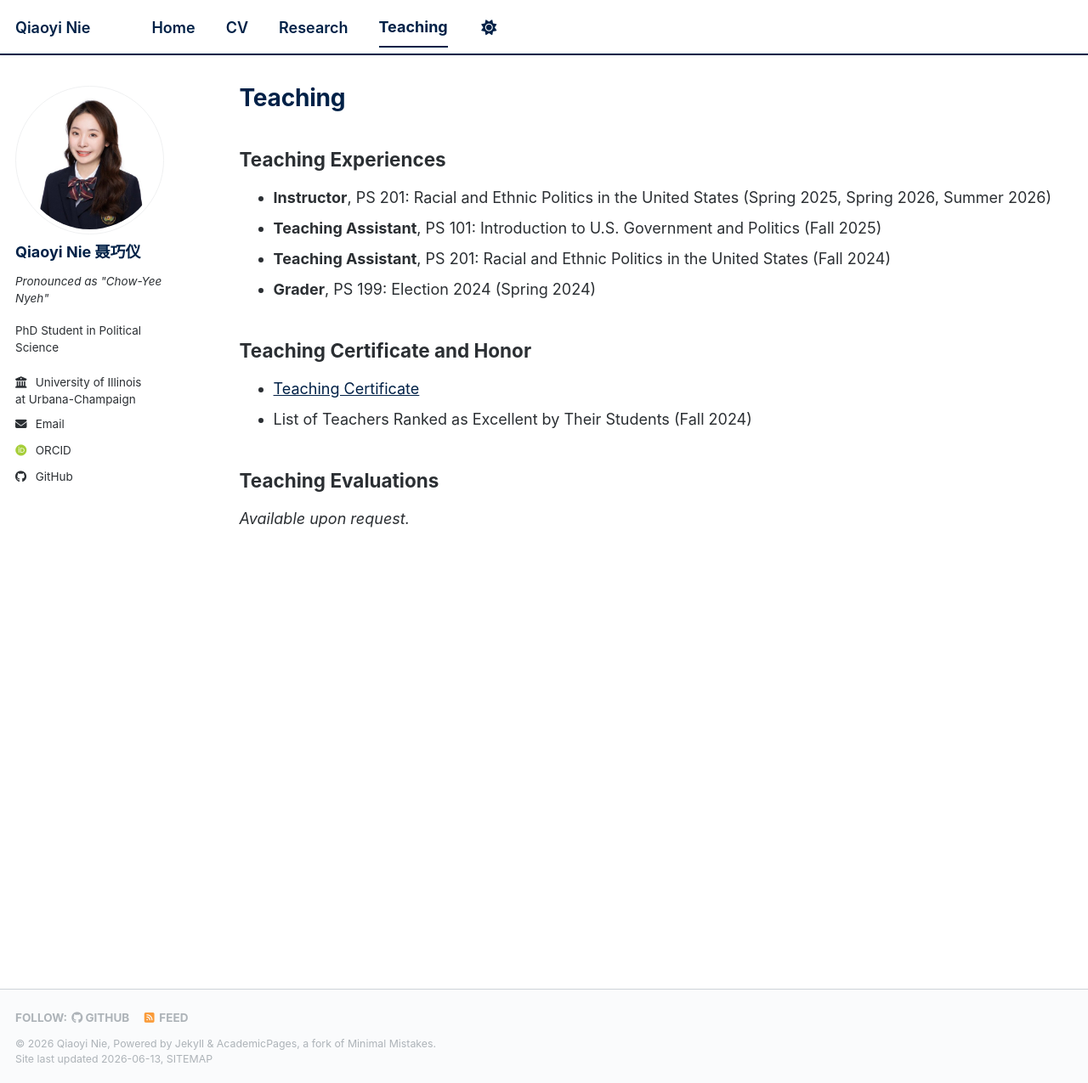
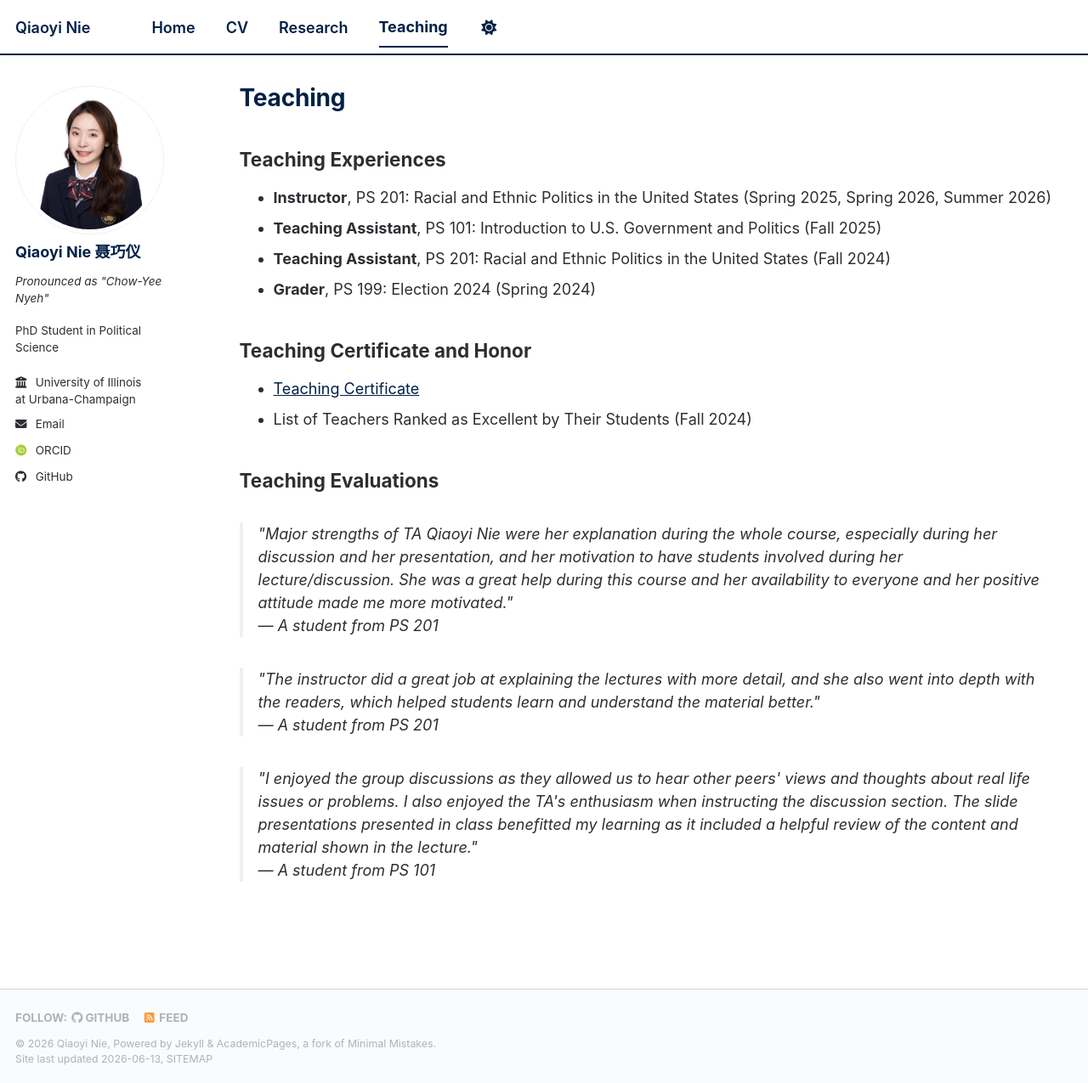
Before and after one commit to QiaoyiNie/qiaoyinie.github.io, a Jekyll site: the page built from _pages/teaching.html, in a window 1280 px wide and 1275 px high. Shown: the whole window at 85% size. Built offline with Jekyll 4.4.1, drawn with Linux system fonts in a browser that asks for light colours; some web fonts are replaced; a script bundle is joined from its source files by our own code; library files that are not in the unit come from our copies.

Commit message:
Add student quotes to Teaching Evaluations (#22)
Co-authored-by: Claude <noreply@anthropic.com>

```diff
--- a/_pages/teaching.html
+++ b/_pages/teaching.html
@@ -22,4 +22,17 @@ author_profile: true
 </ul>
 
 <h2 id="teaching-evaluations">Teaching Evaluations</h2>
-<p><em>Available upon request.</em></p>
+<blockquote>
+  "Major strengths of TA Qiaoyi Nie were her explanation during the whole course, especially during her discussion and her presentation, and her motivation to have students involved during her lecture/discussion. She was a great help during this course and her availability to everyone and her positive attitude made me more motivated."
+  <footer>— A student from PS 201</footer>
+</blockquote>
+
+<blockquote>
+  "The instructor did a great job at explaining the lectures with more detail, and she also went into depth with the readers, which helped students learn and understand the material better."
+  <footer>— A student from PS 201</footer>
+</blockquote>
+
+<blockquote>
+  "I enjoyed the group discussions as they allowed us to hear other peers' views and thoughts about real life issues or problems. I also enjoyed the TA's enthusiasm when instructing the discussion section. The slide presentations presented in class benefitted my learning as it included a helpful review of the content and material shown in the lecture."
+  <footer>— A student from PS 101</footer>
+</blockquote>
```
